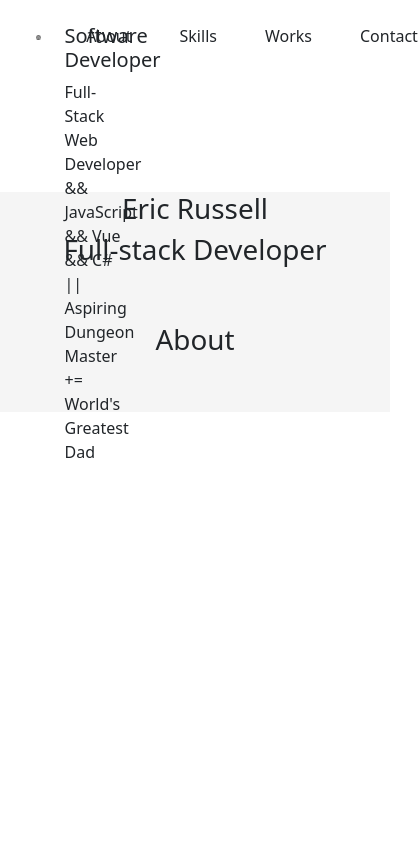
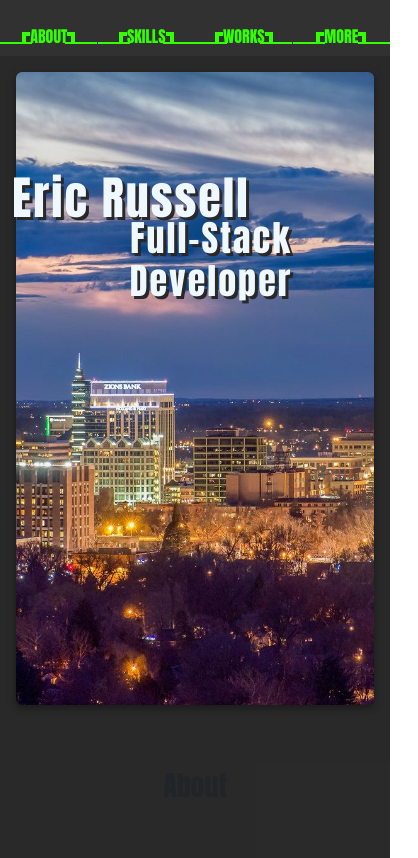
Before and after one commit to EricTimRussell/Portfolio, a Vue app: page / in a window 390 px wide. Shown: the whole page, 418 px wide, since content can reach past the window. Built offline with nearby package versions, Linux system fonts and the light colour scheme.

Commit message:
navbar styling

```diff
--- a/src/assets/main.css
+++ b/src/assets/main.css
@@ -1,3 +1,240 @@
 main {
-  background-color: #e1e1e137;
+  background-color: #00000098;
+  font-family: Impact, Haettenschweiler, 'Arial Narrow Bold', sans-serif;
 }
+
+/* Navbar */
+.navbar {
+  background-color: #00000084;
+}
+
+.nav-button {
+  color: #33ff00;
+  background-color: #28282800;
+  border: none;
+  text-decoration: none;
+}
+
+.nav-button:hover {
+  color: #33ff00;
+}
+
+@media (max-width: 768px) {
+  .navbar-height {
+    height: 5rem;
+    padding: 0%;
+  }
+}
+
+/* Hero */
+
+.hero-name {
+  color: aliceblue;
+  text-shadow: #282828 2px 2px;
+  position: relative;
+  bottom: 13rem;
+  right: 25rem;
+  font-size: 64px;
+  letter-spacing: 2px;
+}
+
+.hero-title {
+  color: aliceblue;
+  text-shadow: #282828 2px 2px;
+  position: relative;
+  bottom: 12rem;
+  right: 18rem;
+  font-size: 48px;
+  letter-spacing: 2px;
+}
+
+@media (max-width: 768px) {
+  .hero-title {
+    color: aliceblue;
+    text-shadow: #282828 3px 3px;
+    position: inherit;
+    bottom: none;
+    right: none;
+    text-align: center;
+    margin-bottom: 10rem;
+    font-size: 30px;
+    letter-spacing: 2px;
+  }
+
+  .hero-name {
+    color: aliceblue;
+    text-shadow: #282828 3px 3px;
+    position: inherit;
+    bottom: none;
+    right: none;
+    text-align: center;
+    font-size: 38px;
+    letter-spacing: 2px;
+  }
+}
+
+@media (max-width: 1200px) {
+  .hero-title {
+    color: aliceblue;
+    text-shadow: #282828 3px 3px;
+    position: relative;
+    bottom: 5rem;
+    right: -1rem;
+    margin-bottom: 10rem;
+    font-size: 36px;
+    letter-spacing: 2px;
+  }
+
+  .hero-name {
+    color: aliceblue;
+    text-shadow: #282828 3px 3px;
+    position: relative;
+    bottom: 4rem;
+    right: 4rem;
+    font-size: 46px;
+    letter-spacing: 2px;
+  }
+}
+
+
+.title-expand {
+  -webkit-animation: title-expand 1.5s cubic-bezier(0.225, 0.600, 0.350, 1.000) both;
+  animation: title-expand 1.5s cubic-bezier(0.225, 0.600, 0.350, 1.000) both;
+}
+
+@-webkit-keyframes title-expand {
+  0% {
+    letter-spacing: -0.8rem;
+    opacity: 0;
+  }
+
+  50% {
+    opacity: 0.7;
+  }
+
+  100% {
+    opacity: 1;
+  }
+}
+
+@keyframes title-expand {
+  0% {
+    letter-spacing: -0.8rem;
+    opacity: 0;
+  }
+
+  50% {
+    opacity: 0.7;
+  }
+
+  100% {
+    opacity: 1;
+  }
+}
+
+
+.fade-in-hero {
+  animation: fadeIn 3s;
+  -webkit-animation: fadeIn 3s;
+  -moz-animation: fadeIn 3s;
+  -o-animation: fadeIn 3s;
+  -ms-animation: fadeIn 3s;
+}
+
+@keyframes fadeIn {
+  0% {
+    opacity: 0;
+  }
+
+  100% {
+    opacity: 1;
+  }
+}
+
+@-moz-keyframes fadeIn {
+  0% {
+    opacity: 0;
+  }
+
+  100% {
+    opacity: 1;
+  }
+}
+
+@-webkit-keyframes fadeIn {
+  0% {
+    opacity: 0;
+  }
+
+  100% {
+    opacity: 1;
+  }
+}
+
+@-o-keyframes fadeIn {
+  0% {
+    opacity: 0;
+  }
+
+  100% {
+    opacity: 1;
+  }
+}
+
+@-ms-keyframes fadeIn {
+  0% {
+    opacity: 0;
+  }
+
+  100% {
+    opacity: 1;
+  }
+}
+
+.hero-bg {
+  background-image: url(../assets/images/Boise.jpg);
+  background-position: center;
+  background-repeat: none;
+  background-size: cover;
+  min-height: 75vh;
+}
+
+
+
+
+
+
+
+
+
+
+
+
+/* Utilities */
+.elevation {
+  box-shadow: 0 2px 5px -1px rgba(0, 0, 0, 0.2), 0 5px 6px 0 rgba(0, 0, 0, 0.14), 0 1px 12px 0 rgba(0, 0, 0, 0.12);
+}
+
+.fs-md {
+  font-size: 22px;
+}
+
+.fs-lg {
+  font-size: 32px;
+}
+
+.fs-xl {
+  font-size: 44px;
+}
+
+.rounded {
+  border-radius: 5px;
+}
+
+.divider {
+  background-color: #282828;
+  height: 10px;
+  width: 300px;
+  margin-top: .5rem;
+  margin-bottom: .5rem;
+}
--- a/src/components/HeroComponent.vue
+++ b/src/components/HeroComponent.vue
@@ -1,10 +1,10 @@
 <template>
   <!-- SECTION Hero section -->
   <section class="container-fluid">
-    <div class="row">
-      <div class="col-12 d-flex flex-column justify-content-center align-items-center">
-        <h1>Eric Russell</h1>
-        <h1>Full-stack Developer</h1>
+    <div class="row p-3 fade-in-hero">
+      <div class="col-12 d-flex flex-column justify-content-center align-items-center hero-bg elevation rounded">
+        <h2 class="hero-name title-expand">Eric Russell</h2>
+        <h3 class="hero-title title-expand">Full-Stack Developer</h3>
       </div>
     </div>
   </section>
--- a/src/components/NavbarComponent.vue
+++ b/src/components/NavbarComponent.vue
@@ -1,24 +1,44 @@
 <template>
-  <div class="container-fluid">
-    <div class="row navbar-height">
-      <div class="col-1">
-        <img src="../assets/images/EricBnW (3).JPG" class="card-img-top profile-img" alt="profile image">
+  <main class="container-fluid">
+    <div class="row navbar pt-4">
+      <div class="col-1 nav-section"></div>
+      <div class="col-1 d-flex justify-content-center nav-line-container">
+        <span class="nav-line-y"></span>
+        <span class="nav-line-x"></span>
+        <a class="fs-lg nav-button">ABOUT</a>
+        <span class="nav-line-x"></span>
+        <span class="nav-line-y"></span>
       </div>
-      <div class="col-3">
-        <h5 class="">Software Developer</h5>
-        <p class="">Full-Stack Web Developer && JavaScript && Vue && C# || Aspiring Dungeon Master += World's Greatest Dad
-        </p>
+      <div class="col-1 nav-section"></div>
+      <div class="col-1 nav-section"></div>
+      <div class="col-1 d-flex justify-content-center">
+        <span class="nav-line-y"></span>
+        <span class="nav-line-x"></span>
+        <a class="fs-lg nav-button">SKILLS</a>
+        <span class="nav-line-x"></span>
+        <span class="nav-line-y"></span>
       </div>
-      <div class="col-8 d-flex justify-content-center">
-        <nav class="d-flex gap-5">
-          <a>About</a>
-          <a>Skills</a>
-          <a>Works</a>
-          <a>Contact</a>
-        </nav>
+      <div class="col-1 nav-section"></div>
+      <div class="col-1 nav-section"></div>
+      <div class="col-1 d-flex justify-content-center">
+        <span class="nav-line-y"></span>
+        <span class="nav-line-x"></span>
+        <a class="fs-lg nav-button">WORKS</a>
+        <span class="nav-line-x"></span>
+        <span class="nav-line-y"></span>
       </div>
+      <div class="col-1 nav-section"></div>
+      <div class="col-1 nav-section"></div>
+      <div class="col-1 d-flex justify-content-center">
+        <span class="nav-line-y"></span>
+        <span class="nav-line-x"></span>
+        <a class="fs-lg nav-button">MORE</a>
+        <span class="nav-line-x"></span>
+        <span class="nav-line-y"></span>
+      </div>
+      <div class="col-1 nav-section"></div>
     </div>
-  </div>
+  </main>
 </template>
 
 <script>
@@ -32,14 +52,93 @@ export default {
 </script>
 
 <style scoped>
-.profile-img {
-  border-radius: 50%;
-  max-height: auto;
-  max-width: 8rem;
+a:hover {
+  transform: scale(1.2);
+  transform: translateY(-.7rem);
 }
 
-.navbar-height {
-  height: 12rem;
-  padding: 1.5rem;
+a:active {
+  transform: scale(1.2);
+  transform: translateY(-.7rem);
+}
+
+.nav-line-y {
+  border: #33ff00 2px solid;
+  height: 15px;
+  position: relative;
+  top: .5rem;
+}
+
+.nav-line-x {
+  border: #33ff00 2px solid;
+  height: 1px;
+  width: 15px;
+  position: relative;
+  top: .5rem;
+}
+
+.nav-section {
+  padding-top: .9rem;
+  border-bottom: #33ff00 solid 3px;
+  padding-left: 0%;
+  padding-right: 0%;
+}
+
+@media (max-width: 1200px) {
+  a {
+    font-size: 16px;
+  }
+
+  .nav-line-y {
+    border: #33ff00 2px solid;
+    height: 12px;
+    position: relative;
+    top: .1rem;
+  }
+
+  .nav-line-x {
+    border: #33ff00 2px solid;
+    height: 1px;
+    width: 15px;
+    position: relative;
+    top: .1rem;
+  }
+
+  a:hover {
+    transform: translateY(-.5rem);
+  }
+
+  a:active {
+    transform: translateY(-.5rem);
+  }
+
+  .nav-section {
+    border-bottom: #33ff00 solid 2px;
+  }
+}
+
+@media (max-width: 768px) {
+  a {
+    font-size: 16px;
+  }
+
+  .nav-line-y {
+    border: #33ff00 2px solid;
+    height: 12px;
+    position: relative;
+    top: .5rem;
+  }
+
+  .nav-line-x {
+    border: #33ff00 2px solid;
+    height: 1px;
+    width: 15px;
+    position: relative;
+    top: .5rem;
+  }
+
+  .nav-section {
+    border-bottom: #33ff00 solid 2px;
+  }
 }
 </style>
```
Also changed, not shown: src/assets/images/Boise.jpg (added), src/assets/images/EricBnW.JPG (renamed from src/assets/images/EricBnW (3).JPG).
